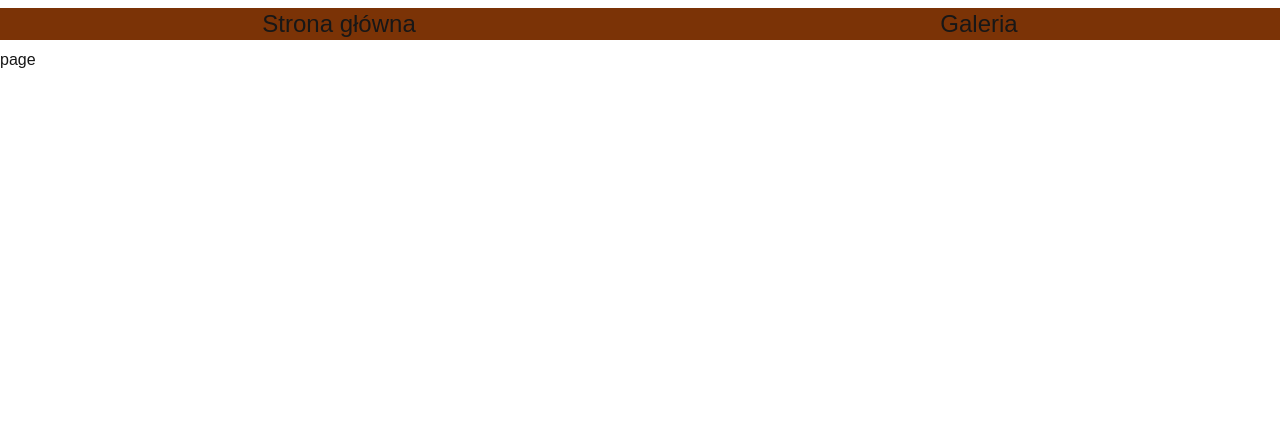
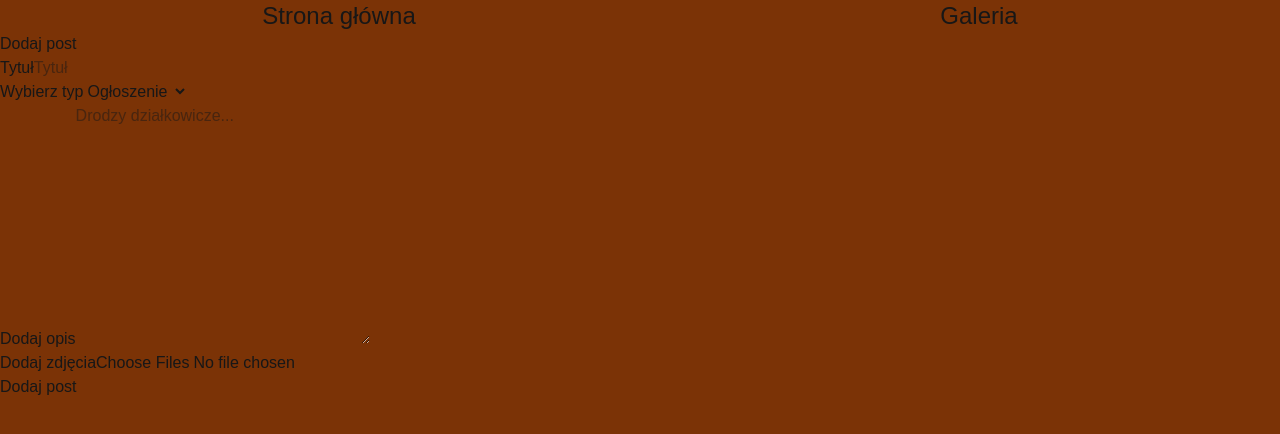
Before and after one commit to KacperCzernecki/ROD-Zacisze, a Next.js app: page /admin/dashboard in a window 1280 px wide. Shown: the top 434 px of the page. Built offline with nearby package versions, Linux system fonts and the light colour scheme; no server answers; the database is empty.

Commit message:
Added mockup of form to create post to handle logic

```diff
--- a/app/admin/dashboard/page.tsx
+++ b/app/admin/dashboard/page.tsx
@@ -1,3 +1,4 @@
+import CreatePostForm from "@/app/ui/admin/CreatePostForm";
 export default function AdminDashboard() {
-  return <div>page</div>;
+  return <CreatePostForm />;
 }
--- a/app/admin/login/page.tsx
+++ b/app/admin/login/page.tsx
@@ -14,8 +14,8 @@ export default function AdminLogin() {
     const data = await signInWithEmail(email, password);
     if (!data) setError("Błędny email lub hasło");
     else {
+      router.push("/");
       router.refresh();
-      router.push("/");
     }
   };
 
--- a/app/globals.css
+++ b/app/globals.css
@@ -1,4 +1,10 @@
 @import "tailwindcss";
+
+* {
+  margin: 0;
+  padding: 0;
+  box-sizing: border-box;
+}
 
 :root {
   --background: #ffffff;
--- /dev/null
+++ b/app/lib/admin/post.ts
@@ -0,0 +1,29 @@
+import { createClient } from "../supabase/client";
+
+export async function createPost(
+  title: string,
+  type: string,
+  content: string,
+  files: File[],
+) {
+  const supabase = createClient();
+  const createdAt = Date.now();
+
+  const { id, error } = await supabase
+    .from("posts")
+    .insert({ type: type, title: title, content: content })
+    .select("id");
+  if (error) {
+    return "Błąd bazy danych przy dodawaniu postu";
+  }
+
+  for (const file of files) {
+    const { data, error } = await supabase.storage
+      .from("pictures")
+      .upload(`${file.name}_${createdAt}`, file);
+
+    const { urlData } = supabase.storage
+      .from("pictures")
+      .getPublicUrl(data?.fullPath);
+  }
+}
--- /dev/null
+++ b/app/ui/admin/CreatePostForm.tsx
@@ -0,0 +1,82 @@
+"use client";
+
+import { useState } from "react";
+
+export default function CreatePostForm() {
+  const [postType, setPostType] = useState<
+    "announcement" | "event" | "other" | ""
+  >("");
+  const [postTitle, setPostTitle] = useState("");
+  const [postContent, setpostContent] = useState("");
+  const [postFiles, setPostFiles] = useState<File[]>([]);
+
+  const onSubmit = (e: React.MouseEvent<HTMLButtonElement>) => {
+    e.preventDefault();
+    console.log(postType, postTitle, postContent, postFiles);
+  };
+
+  return (
+    <div className="bg-amber-900 w-full flex-1  flex flex-col">
+      <form>
+        <h1>Dodaj post</h1>
+
+        <div>
+          <label htmlFor="title">Tytuł</label>
+          <input
+            type="text"
+            name="title"
+            id="title"
+            placeholder="Tytuł"
+            onChange={(e) => setPostTitle(e.target.value)}
+          />
+        </div>
+
+        <div>
+          <label htmlFor="type">Wybierz typ</label>
+          <select
+            name="type"
+            id="type"
+            onChange={(e) =>
+              setPostType(e.target.value as "announcement" | "event" | "other")
+            }
+          >
+            <option value="announcement">Ogłoszenie</option>
+            <option value="event">Wydarzenie</option>
+            <option value="other">Inne</option>
+          </select>
+        </div>
+
+        <div>
+          <label htmlFor="content">Dodaj opis</label>
+          <textarea
+            name="content"
+            id="content"
+            cols={30}
+            rows={10}
+            placeholder="Drodzy działkowicze..."
+            onChange={(e) => setpostContent(e.target.value)}
+          ></textarea>
+        </div>
+
+        <div>
+          <label htmlFor="file">Dodaj zdjęcia</label>
+          <input
+            type="file"
+            accept="image/*"
+            multiple
+            name="file"
+            id="file"
+            onChange={(e) => {
+              const files = Array.from(e.target.files || []);
+              setPostFiles(files);
+            }}
+          />
+        </div>
+
+        <button type="submit" onClick={(e) => onSubmit(e)}>
+          Dodaj post
+        </button>
+      </form>
+    </div>
+  );
+}
```
